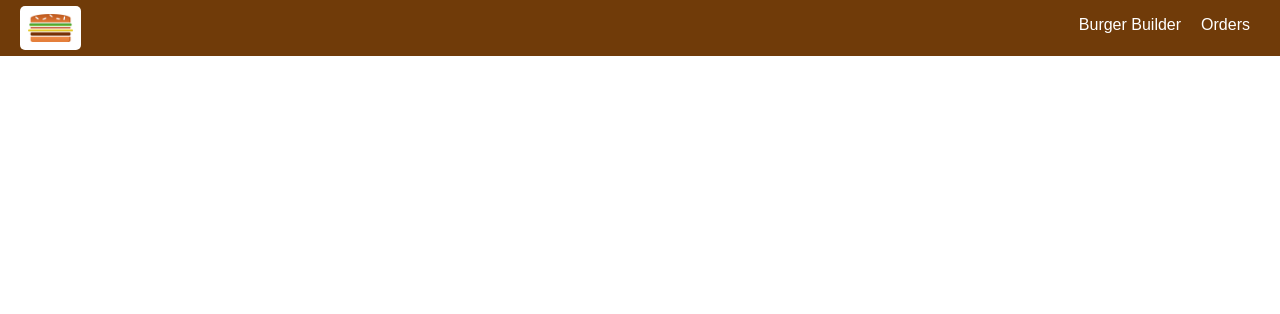
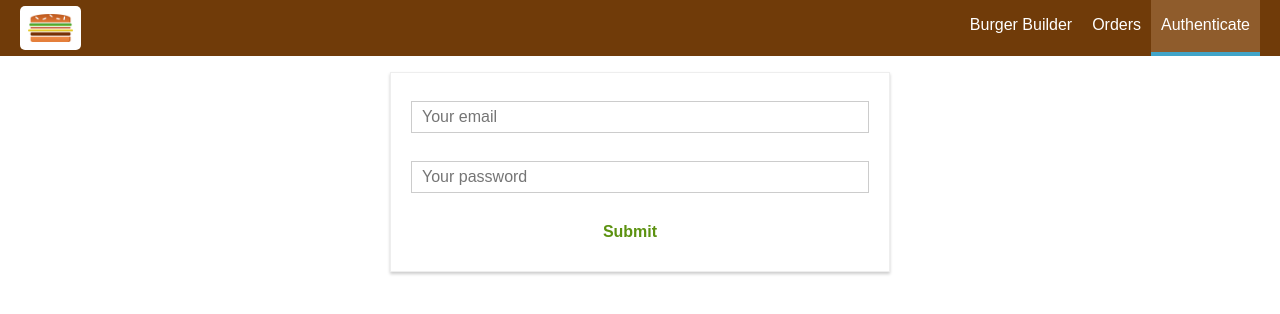
Before and after one commit to KevinRSDNguyen/react-burger, a React app: page /auth in a window 1280 px wide. Shown: the top 314 px of the page. Built offline with nearby package versions, Linux system fonts and the light colour scheme.

Commit message:
Adding an Auth Form

```diff
--- a/src/App.js
+++ b/src/App.js
@@ -5,6 +5,7 @@
 import BurgerBuilder from "./containers/BurgerBuilder/BurgerBuilder";
 import Checkout from "./containers/Checkout/Checkout";
 import Orders from "./containers/Orders/Orders";
+import Auth from "./containers/Auth/Auth";
 
 class App extends Component {
   render() {
@@ -14,6 +15,7 @@
           <Switch>
             <Route path="/checkout" component={Checkout} />
             <Route path="/orders" component={Orders} />
+            <Route path="/auth" component={Auth} />
             <Route path="/" exact component={BurgerBuilder} />
           </Switch>
         </Layout>
--- a/src/components/Navigation/NavigationItems/NavigationItems.js
+++ b/src/components/Navigation/NavigationItems/NavigationItems.js
@@ -8,6 +8,7 @@
     <ul className={classes.NavigationItems}>
       <NavigationItem link="/">Burger Builder</NavigationItem>
       <NavigationItem link="/orders">Orders</NavigationItem>
+      <NavigationItem link="/auth">Authenticate</NavigationItem>
     </ul>
   );
 };
--- /dev/null
+++ b/src/containers/Auth/Auth.css
@@ -0,0 +1,15 @@
+.Auth {
+  margin: 20px auto;
+  width: 80%;
+  text-align: center;
+  box-shadow: 0 2px 3px #ccc;
+  border: 1px solid #eee;
+  padding: 10px;
+  box-sizing: border-box;
+}
+
+@media (min-width: 600px) {
+  .Auth {
+    width: 500px;
+  }
+}
--- /dev/null
+++ b/src/containers/Auth/Auth.js
@@ -0,0 +1,113 @@
+import React, { Component } from "react";
+
+import Input from "./../../components/UI/Input/Input";
+import Button from "./../../components/UI/Button/Button";
+import classes from "./Auth.css";
+
+class Auth extends Component {
+  state = {
+    controls: {
+      email: {
+        elementType: "input",
+        elementConfig: {
+          type: "email",
+          placeholder: "Your email"
+        },
+        value: "",
+        validation: {
+          required: true,
+          isEmail: true
+        },
+        valid: false,
+        touched: false
+      },
+      password: {
+        elementType: "input",
+        elementConfig: {
+          type: "password",
+          placeholder: "Your password"
+        },
+        value: "",
+        validation: {
+          required: true,
+          minLength: 6
+        },
+        valid: false,
+        touched: false
+      }
+    }
+  };
+  checkValidity = (value, rules) => {
+    let isValid = true;
+    if (!rules) {
+      return true;
+    }
+    if (rules.required) {
+      isValid = value.trim() !== "" && isValid;
+    }
+    if (rules.minLength) {
+      isValid = value.length >= rules.minLength && isValid;
+    }
+    if (rules.maxLength) {
+      isValid = value.length <= rules.maxLength && isValid;
+    }
+    if (rules.isEmail) {
+      const pattern = /[a-z0-9!#$%&'*+/=?^_`{|}~-]+(?:\.[a-z0-9!#$%&'*+/=?^_`{|}~-]+)*@(?:[a-z0-9](?:[a-z0-9-]*[a-z0-9])?\.)+[a-z0-9](?:[a-z0-9-]*[a-z0-9])?/;
+      isValid = pattern.test(value) && isValid;
+    }
+    if (rules.isNumeric) {
+      const pattern = /^\d+$/;
+      isValid = pattern.test(value) && isValid;
+    }
+    return isValid;
+  };
+  inputChangedHandler = (event, controlName) => {
+    const updatedControls = {
+      ...this.state.controls,
+      [controlName]: {
+        ...this.state.controls[controlName],
+        value: event.target.value,
+        valid: this.checkValidity(
+          event.target.value,
+          this.state.controls[controlName].validation
+        ),
+        touched: true
+      }
+    };
+    this.setState({ controls: updatedControls });
+  };
+  render() {
+    const formElementsArray = [];
+    for (let key in this.state.controls) {
+      formElementsArray.push({
+        id: key,
+        config: this.state.controls[key]
+      });
+    }
+
+    let form = formElementsArray.map(formElement => {
+      return (
+        <Input
+          key={formElement.id}
+          elementType={formElement.config.elementType}
+          elementConfig={formElement.config.elementConfig}
+          value={formElement.config.value}
+          changed={event => this.inputChangedHandler(event, formElement.id)}
+          invalid={!formElement.config.valid}
+          shouldValidate={formElement.config.validation}
+          touched={formElement.config.touched}
+        />
+      );
+    });
+    return (
+      <div>
+        <form className={classes.Auth}>
+          {form}
+          <Button btnType="Success">Submit</Button>
+        </form>
+      </div>
+    );
+  }
+}
+
+export default Auth;
```
